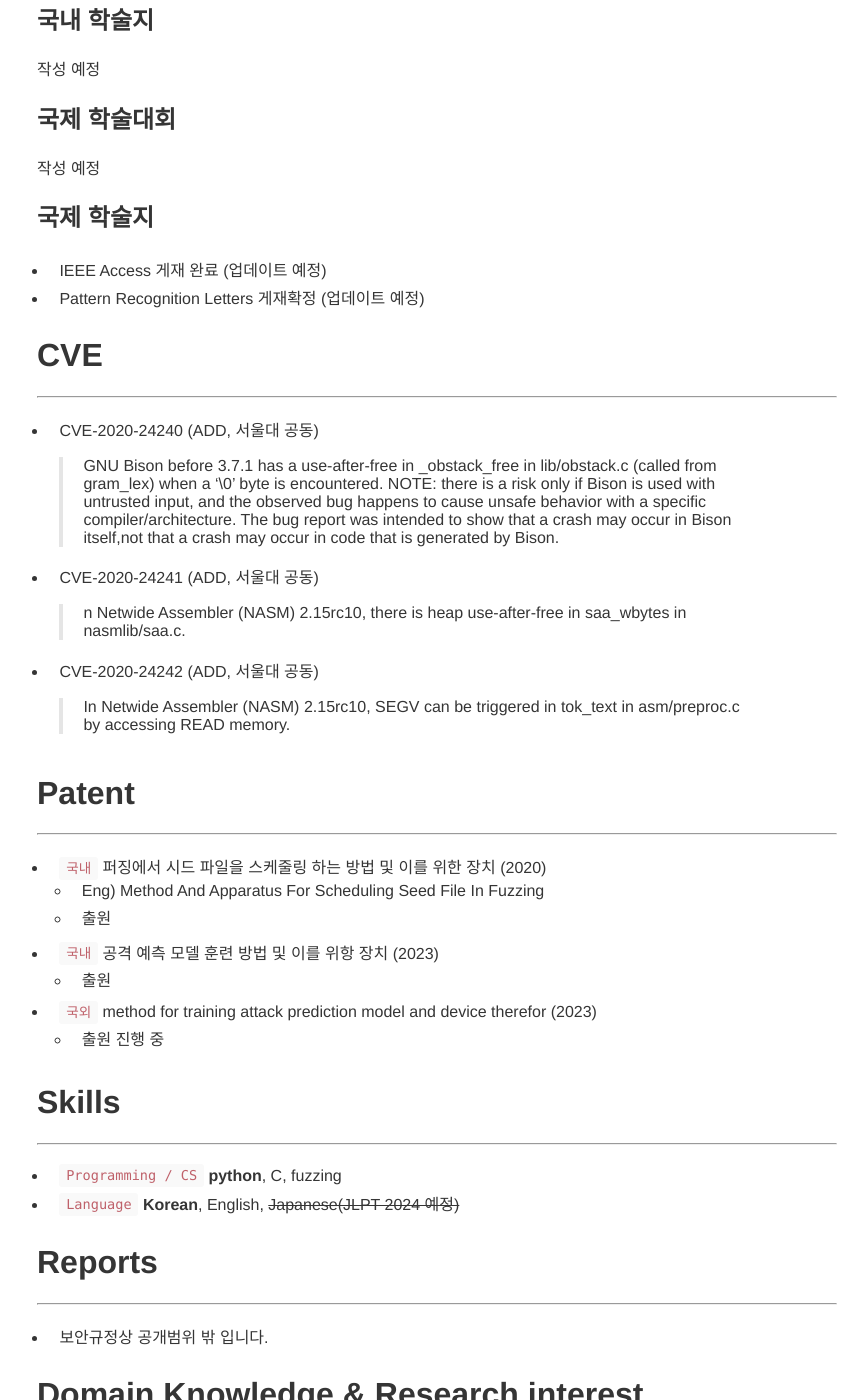
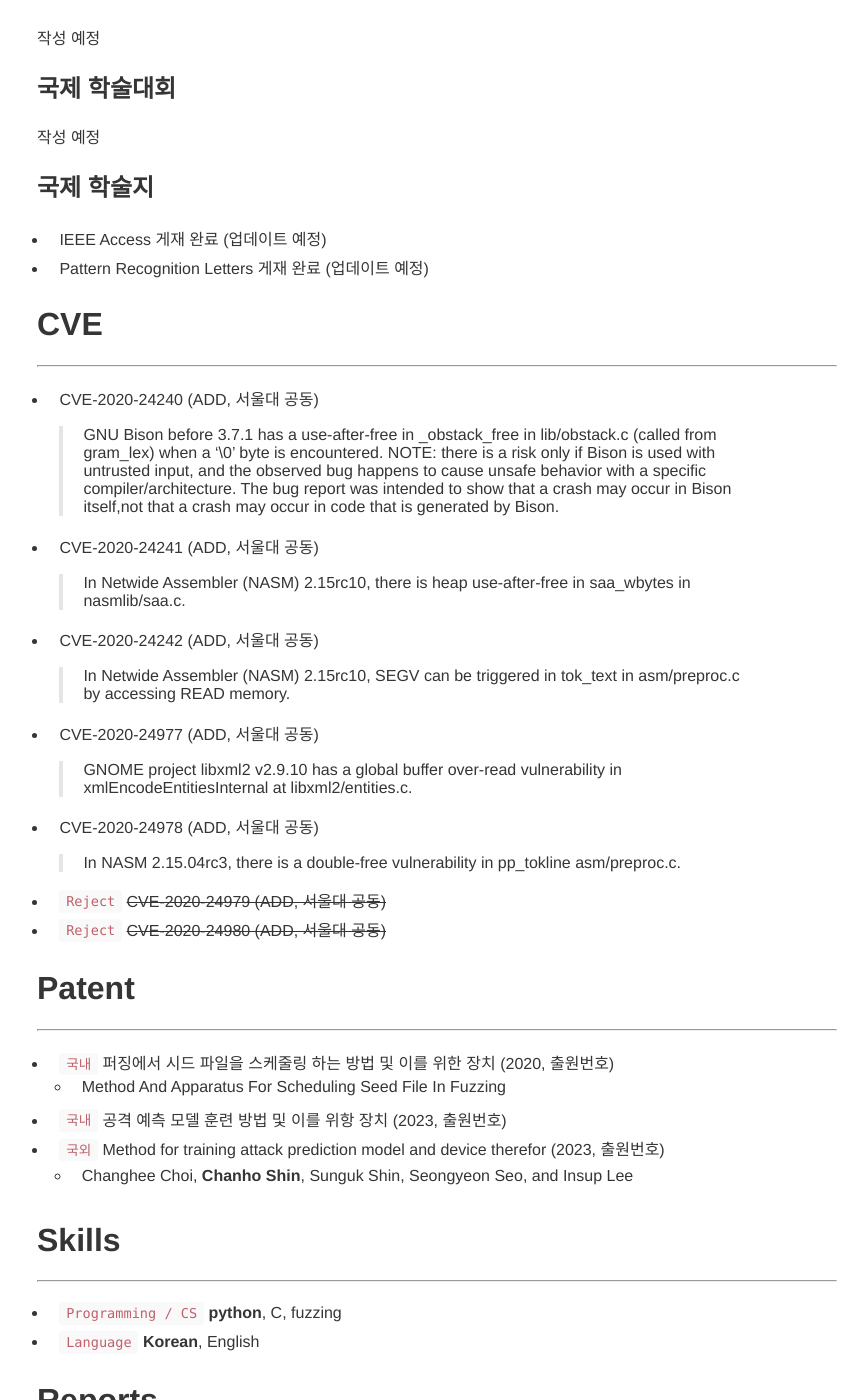
Before and after one commit to SSINsch/ssinsch.github.io, a Jekyll site: the page built from index.md, in a window 1280 px wide and 1400 px high, scrolled down 1622 px. Shown: the whole window, without its empty margins (203-1071 px from the left). Built offline with Jekyll 4.4.1, drawn with Linux system fonts in a browser that asks for light colours; our own code applies the rules of GitHub Pages for plain Markdown files; some of the changed text lies outside the part shown.

Commit message:
CVE update

````diff
--- a/index.md
+++ b/index.md
@@ -14,8 +14,8 @@
 # Education
 ___
 
-- 고려대학교 정보보호대학원 석사과정 (2020.3 ~)
-    - Learning with noisy labels 연구 진행 중
+- 고려대학교 정보보호대학원 석사과정 (2020.3 ~ 2024.8)
+    - Learning with noisy labels 연구
     - ~~Korean Hate speech detection~~ (중단)
     - ~~Fake News detection~~ (중단)
     - ~~Vulnerability detection using NLP~~ (중단)
@@ -57,31 +56,35 @@
 
 ## 국제 학술지
 - IEEE Access 게재 완료 (업데이트 예정)
-- Pattern Recognition Letters 게재확정 (업데이트 예정)
+- Pattern Recognition Letters 게재 완료 (업데이트 예정)
 
 # CVE
 ___
 - CVE-2020-24240 (ADD, 서울대 공동)
     >GNU Bison before 3.7.1 has a use-after-free in _obstack_free in lib/obstack.c (called from gram_lex) when a '\0' byte is encountered. NOTE: there is a risk only if Bison is used with untrusted input, and the observed bug happens to cause unsafe behavior with a specific compiler/architecture. The bug report was intended to show that a crash may occur in Bison itself,not that a crash may occur in code that is generated by Bison.
 - CVE-2020-24241 (ADD, 서울대 공동)
-  >n Netwide Assembler (NASM) 2.15rc10, there is heap use-after-free in saa_wbytes in nasmlib/saa.c.
+    >In Netwide Assembler (NASM) 2.15rc10, there is heap use-after-free in saa_wbytes in nasmlib/saa.c.
 - CVE-2020-24242 (ADD, 서울대 공동)
     >In Netwide Assembler (NASM) 2.15rc10, SEGV can be triggered in tok_text in asm/preproc.c by accessing READ memory.
+- CVE-2020-24977 (ADD, 서울대 공동)
+    >GNOME project libxml2 v2.9.10 has a global buffer over-read vulnerability in xmlEncodeEntitiesInternal at libxml2/entities.c.
+- CVE-2020-24978 (ADD, 서울대 공동)
+    >In NASM 2.15.04rc3, there is a double-free vulnerability in pp_tokline asm/preproc.c.
+- ```Reject``` ~~CVE-2020-24979 (ADD, 서울대 공동)~~
+- ```Reject``` ~~CVE-2020-24980 (ADD, 서울대 공동)~~
 
 # Patent
 ___
-- ```국내``` 퍼징에서 시드 파일을 스케줄링 하는 방법 및 이를 위한 장치 (2020)
-  - Eng) Method And Apparatus For Scheduling Seed File In Fuzzing
-  - 출원
-- ```국내``` 공격 예측 모델 훈련 방법 및 이를 위항 장치 (2023)
-  - 출원
-- ```국외``` method for training attack prediction model and device therefor (2023)
-  - 출원 진행 중
+- ```국내``` 퍼징에서 시드 파일을 스케줄링 하는 방법 및 이를 위한 장치 (2020, 출원번호)
+  - Method And Apparatus For Scheduling Seed File In Fuzzing
+- ```국내``` 공격 예측 모델 훈련 방법 및 이를 위항 장치 (2023, 출원번호)
+- ```국외``` Method for training attack prediction model and device therefor (2023, 출원번호)
+  - Changhee Choi, **Chanho Shin**, Sunguk Shin, Seongyeon Seo, and Insup Lee
 
 # Skills
 ___
 - ```Programming / CS```  **python**, C, fuzzing
-- ```Language``` **Korean**, English, ~~Japanese(JLPT 2024 예정)~~
+- ```Language``` **Korean**, English
 
 
 # Reports
````
Also changed, not shown: other parts of index.md (+0 -1 lines).
